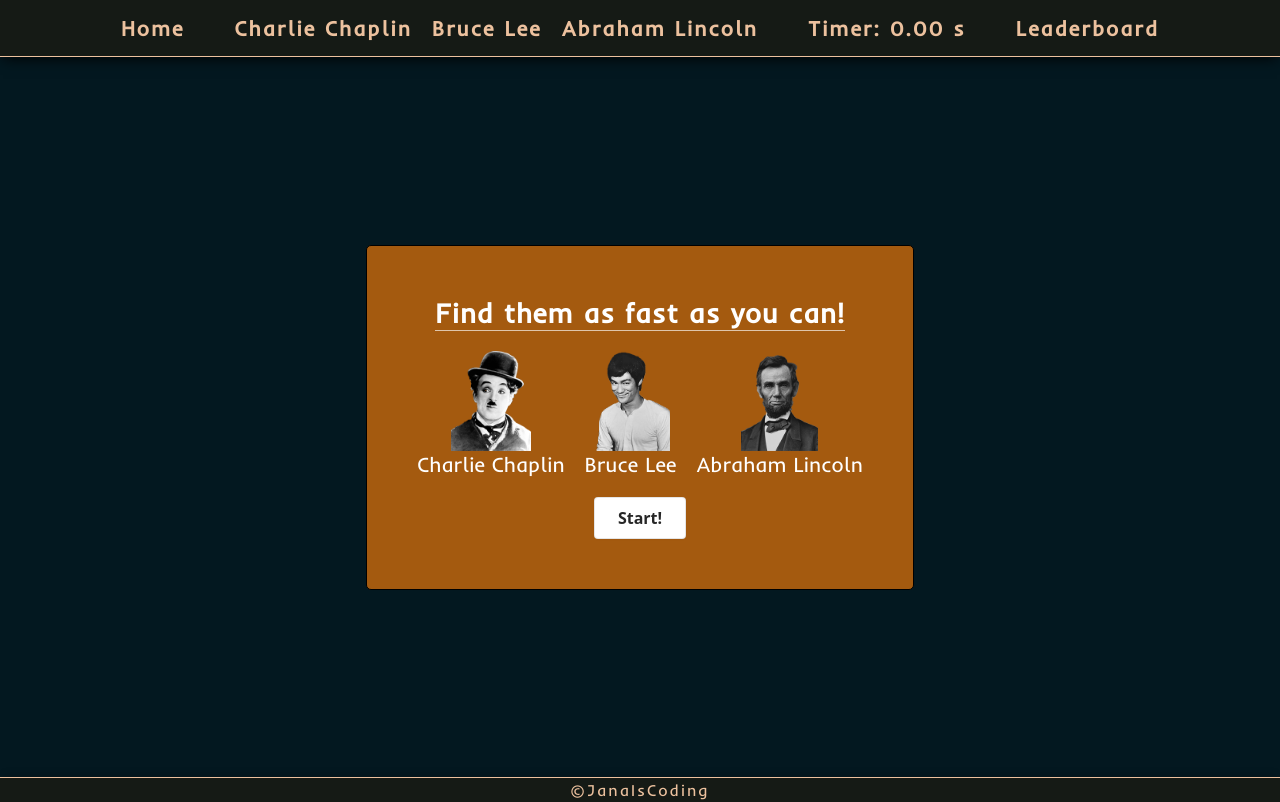
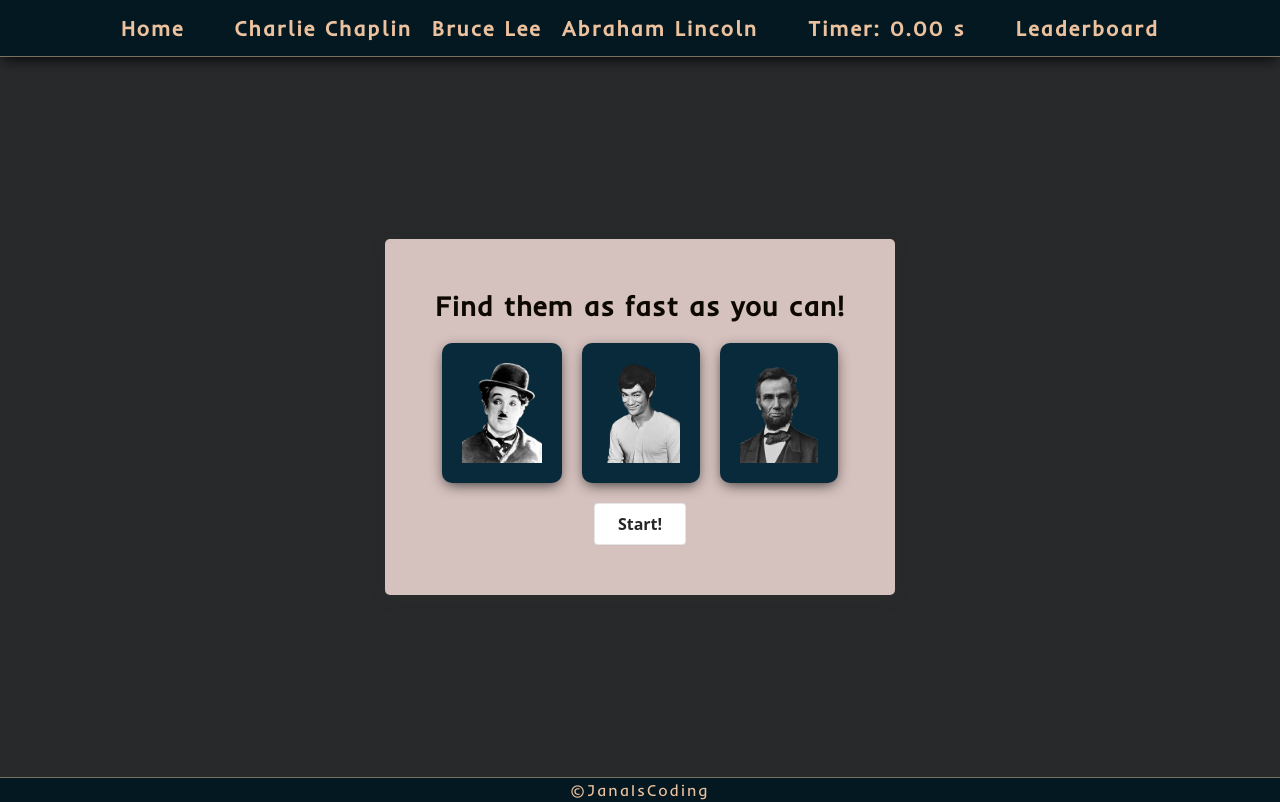
Before and after one commit to janaiscoding/photo-tagging-app, a React (Create React App) app: page /#/ in a window 1280 px wide. Built offline with nearby package versions, Linux system fonts and the light colour scheme.

Commit message:
Change styles, add wiki links

```diff
--- a/src/assets/data.js
+++ b/src/assets/data.js
@@ -8,17 +8,20 @@ export const data = [
     id: 1,
     img: Charlie,
     isFound: false,
+    wikiLink: "https://en.wikipedia.org/wiki/Charlie_Chaplin",
   },
   {
     name: "Bruce Lee",
     id: 2,
     img: Bruce,
     isFound: false,
+    wikiLink: "https://en.wikipedia.org/wiki/Bruce_Lee",
   },
   {
     name: "Abraham Lincoln",
     id: 3,
     img: Abraham,
     isFound: false,
+    wikiLink: "https://en.wikipedia.org/wiki/Abraham_Lincoln",
   },
 ];
--- a/src/components/StartGame.js
+++ b/src/components/StartGame.js
@@ -6,7 +6,7 @@ const StartGame = ({ targets, startGame }) => {
     return (
       <div key={target.id} className="target-item-start-panel">
         <img src={target.img} alt={target.name} height={100} />
-        <p>{target.name}</p>
+        {/* <p>{target.name}</p> */}
       </div>
     );
   });
--- a/src/styles/styles.css
+++ b/src/styles/styles.css
@@ -15,14 +15,16 @@
   --primary-brown: #0d0900;
   --primary-green: #151a15;
   --primary-red: #9a2d19;
+  --primary-pink: #d5c1be;
+  --primary-grey: #27292a;
 }
 /* NAV-BAR */
 .nav-bar {
-  background-color: var(--primary-green);
+  background-color: var(--primary-blue);
   color: #ecc19e;
   letter-spacing: 1px;
   display: flex;
-  border-bottom: 1px solid #ecc19e;
+  border-bottom: 1px solid #ecc19e83;
   font-weight: 700;
   letter-spacing: 2px;
   justify-content: center;
@@ -32,9 +34,6 @@
   align-items: center;
   position: sticky;
   box-shadow: 0px 4px 14px -3px #000000;
-}
-.image-game {
-  overflow: auto;
 }
 .targets-list-nav-bar {
   display: flex;
@@ -46,23 +45,31 @@
 }
 
 /* START GAME PANEL */
+.start-game-main {
+  height: 90vh;
+  display: flex;
+  flex-direction: column;
+  justify-content: center;
+  align-items: center;
+  background-color: var(--primary-grey);
+}
 .game-wrapper {
-  background-color: #a45a0f;
+  background-color: var(--primary-pink);
   display: flex;
   flex-direction: column;
   justify-content: center;
   align-items: center;
   gap: 20px;
   padding: 50px;
-  border: 1px solid black;
   border-radius: 5px;
-  color: white;
+  color: var(--primary-brown);
+  box-shadow: 0px 4px 14px -3px #2e2d2d;
 }
+
 .game-info {
   font-size: 1.7rem;
   font-weight: 600;
   letter-spacing: 1px;
-  border-bottom: 1px solid rgba(255, 255, 255, 0.651);
 }
 .targets-list-start-panel {
   display: flex;
@@ -74,6 +81,18 @@
   flex-direction: column;
   justify-content: center;
   align-items: center;
+  background-color: #082a3a;
+  box-shadow: 0px 4px 14px -3px #2e2d2d;
+  border-radius: 10px;
+  padding: 20px;
+  color: white;
+}
+.target-item-start-panel:hover {
+  transform: scale(1.05);
+}
+/* MAIN GAME*/
+.image-game {
+  overflow: auto;
 }
 /* WINNING SCREEN*/
 form {
@@ -118,15 +137,6 @@ form {
 }
 
 /* MANIPULATED IN JS*/
-.start-game-main {
-  height: 90vh;
-  display: flex;
-  flex-direction: column;
-  justify-content: center;
-  align-items: center;
-  color: antiquewhite;
-  background-color: #031820;
-}
 
 .winning-main {
   background-color: rgba(49, 20, 20, 0.918);
@@ -166,10 +176,8 @@ form {
 }
 /*FOOTER*/
 footer {
-  background-color: var(--primary-green);
-  border-top: 1px solid #ecc19e;
-  -webkit-box-shadow: 0px -5px 10px -4px rgba(0, 0, 0, 0.2);
-  box-shadow: 0px -5px 10px -4px rgba(0, 0, 0, 0.2);
+  background-color: var(--primary-blue);
+  border-top: 1px solid #ecc19e83;
   display: flex;
   justify-content: center;
   align-items: center;
```
